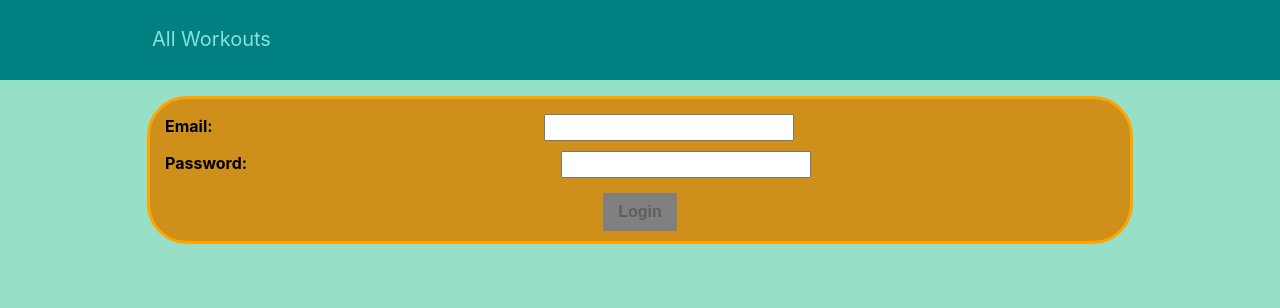
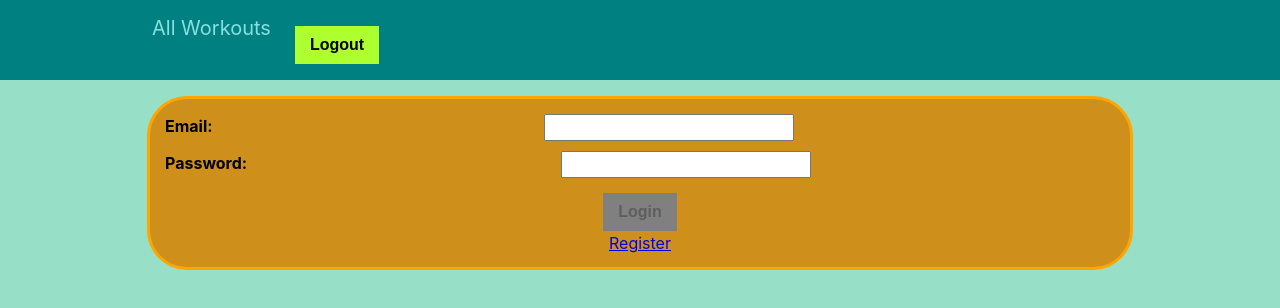
Before and after one commit to Nitsan448/WorkoutPlanner, a React (Create React App) app: page /login in a window 1280 px wide. Shown: the top 308 px of the page. Built offline with nearby package versions, Linux system fonts and the light colour scheme.

Commit message:
Added logout button

```diff
--- a/src/components/Layout/NavigationHeader.js
+++ b/src/components/Layout/NavigationHeader.js
@@ -1,7 +1,18 @@
 import { NavLink } from "react-router-dom";
 import classes from "./NavigationHeader.module.css";
+import Button from "../UI/Button";
+import { useLogoutMutation } from "../../store/apiSlice";
+import { useNavigate } from "react-router-dom";
+import React, { useState, useEffect } from "react";
 
 const MainNavigation = () => {
+	const [logout] = useLogoutMutation();
+	const navigate = useNavigate();
+	async function onLogoutClickHandler() {
+		await logout();
+		navigate("/login");
+	}
+
 	return (
 		<header className={classes.header}>
 			<nav className={classes.nav}>
@@ -11,11 +22,9 @@ const MainNavigation = () => {
 							All Workouts
 						</NavLink>
 					</li>
-					{/* <li>
-						<NavLink to="/workouts/:0" className={(navData) => (navData.isActive ? classes.active : "")}>
-							Current Workout
-						</NavLink>
-					</li> */}
+					<li>
+						<Button text="Logout" onClick={onLogoutClickHandler} />
+					</li>
 				</ul>
 			</nav>
 		</header>
--- a/src/pages/Login.js
+++ b/src/pages/Login.js
@@ -4,6 +4,7 @@ import classes from "../components/Exercises/ExerciseForm.module.css";
 import Button from "../components/UI/Button";
 import { useNavigate } from "react-router-dom";
 import { useLoginMutation } from "../store/apiSlice";
+import { Link } from "react-router-dom";
 
 function Login(props) {
 	const navigate = useNavigate();
@@ -56,6 +57,7 @@ function Login(props) {
 				</div>
 				<Button text="Login" disabled={!formIsValid} />
 			</form>
+			<Link to="/Register">Register</Link>
 		</div>
 	);
 }
--- a/src/pages/Register.js
+++ b/src/pages/Register.js
@@ -1,4 +1,4 @@
-import React from "react";
+import React, { useEffect } from "react";
 import useInput from "../hooks/use-input";
 import classes from "../components/Exercises/ExerciseForm.module.css";
 import Button from "../components/UI/Button";
@@ -7,6 +7,12 @@ import { useRegisterMutation } from "../store/apiSlice";
 
 function Register(props) {
 	const navigate = useNavigate();
+
+	useEffect(() => {
+		if (document.cookie.indexOf("token=") !== -1) {
+			navigate(`/workouts`);
+		}
+	}, [navigate]);
 
 	const userNameInput = useInput((value) => value.trim() !== "");
 	const emailInput = useInput((value) => /\S+@\S+\.\S+/.test(value));
--- a/src/pages/Workouts.js
+++ b/src/pages/Workouts.js
@@ -2,7 +2,7 @@ import React, { useCallback } from "react";
 import { useLocation, useNavigate } from "react-router-dom";
 import Button from "../components/UI/Button";
 import classes from "./Workouts.module.css";
-import { useGetWorkoutsQuery, useAddWorkoutMutation, useDeleteWorkoutMutation } from "../store/apiSlice";
+import { useGetWorkoutsQuery, useAddWorkoutMutation } from "../store/apiSlice";
 
 function Workouts(props) {
 	const navigate = useNavigate();
--- a/src/store/apiSlice.js
+++ b/src/store/apiSlice.js
@@ -62,6 +62,9 @@ export const apiSlice = createApi({
 			query: (user) => ({ url: "/auth/login", method: "POST", body: user }),
 			invalidatesTags: ["Workout"],
 		}),
+		logout: builder.mutation({
+			query: () => ({ url: "/auth/logout", method: "POST" }),
+		}),
 	}),
 });
 
@@ -75,4 +78,5 @@ export const {
 	useDeleteRoutineMutation,
 	useRegisterMutation,
 	useLoginMutation,
+	useLogoutMutation,
 } = apiSlice;
```
Also changed, not shown: src/TODO.txt.
